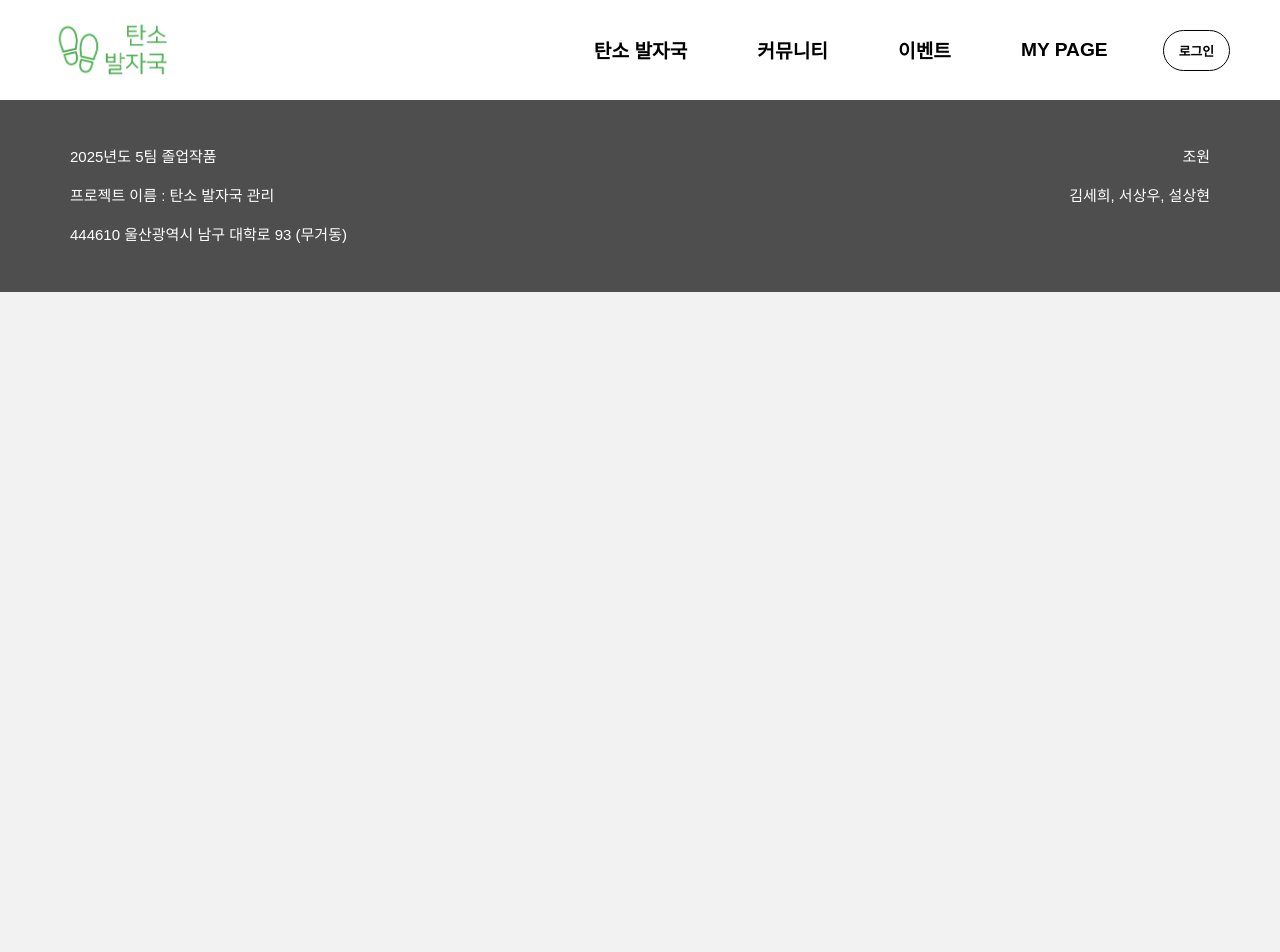
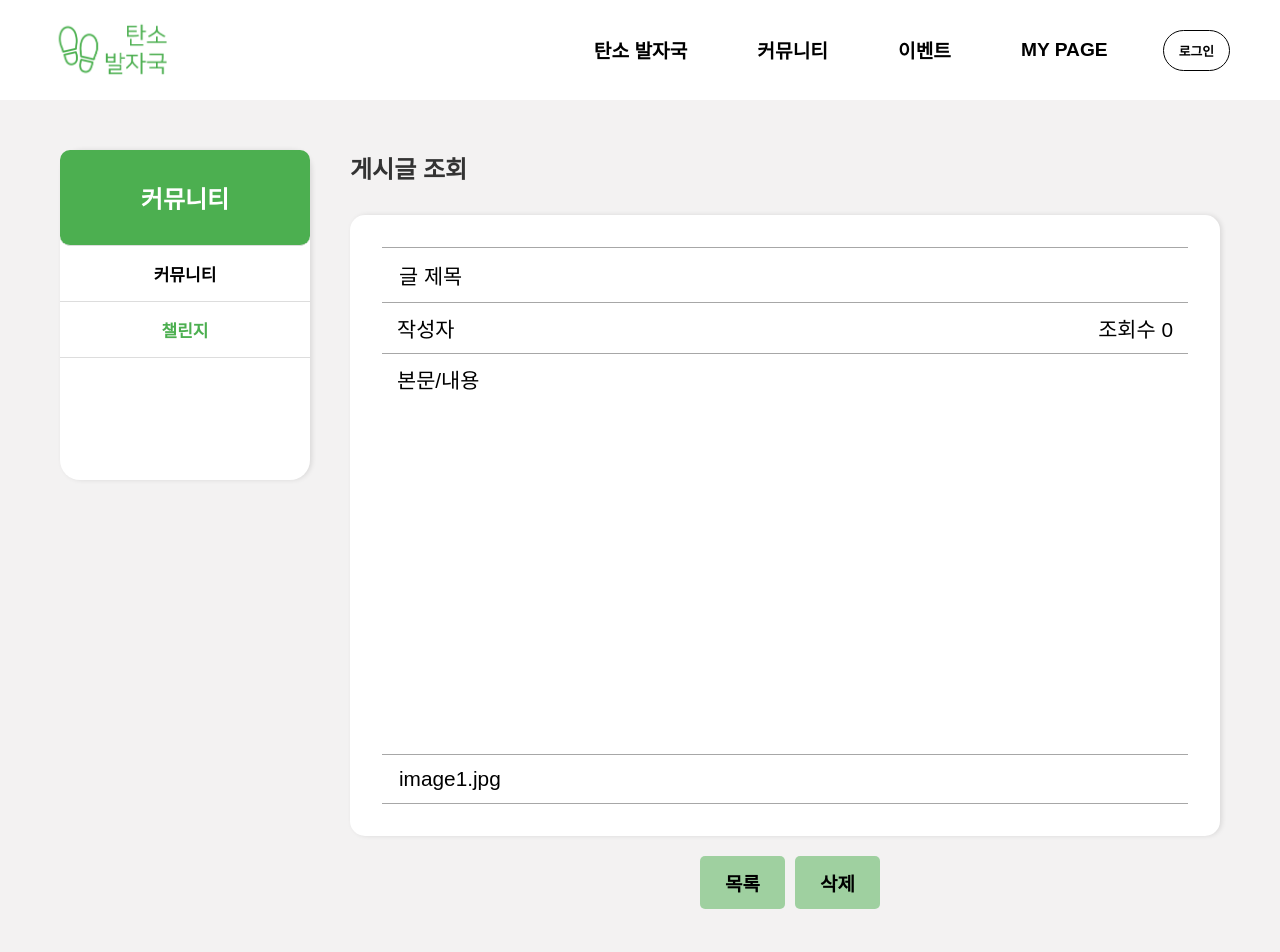
Before and after one commit to Capstone-Carbon/carbon_footprint_management, a React (Create React App) app in the folder carbon-footprint/: page /challengeCheck in a window 1280 px wide. Shown: the top 952 px of the page. Before the commit the page ends 800 px from the top, so only its background shows below. Built offline with nearby package versions, Linux system fonts and the light colour scheme; no server answers.

Commit message:
게시물 조회 기능 추가

```diff
--- a/carbon-footprint/src/App.js
+++ b/carbon-footprint/src/App.js
@@ -7,8 +7,10 @@ import PersonalFootprint from "./pages/PersonalFootprint";
 import CompanyFootprint from "./pages/CompanyFootprint";
 import Community from "./pages/CommunityMain";
 import CommunityWrite from "./pages/CommunityWrite";
+import CommunityCheck from "./pages/CommunityCheck";
 import Challenge from "./pages/ChallengeMain";
 import ChallengeWrite from "./pages/ChallengeWrite";
+import ChallengeCheck from "./pages/ChallengeCheck";
 import EventPage from "./pages/EventMain";
 import MyPage from "./pages/MypageMain";
 import footprint from "./images/footprint.png";
@@ -219,8 +221,10 @@ function App() {
 
               <Route path="/community" element={<Community />} />
               <Route path="/communityWrite" element={<CommunityWrite />} />
+              <Route path="/communityCheck" element={<CommunityCheck />} />
               <Route path="/challenge" element={<Challenge />} />
               <Route path="/challengeWrite" element={<ChallengeWrite />} />
+              <Route path="/challengeCheck" element={<ChallengeCheck />} />
 
               <Route path="/mypage" element={<MyPage stampCount={stampCount} />} />
               <Route path="/event" element={<EventPage stampCount={stampCount} setStampCount={setStampCount} />} />
--- /dev/null
+++ b/carbon-footprint/src/pages/ChallengeCheck.js
@@ -0,0 +1,72 @@
+import React, { useState } from "react";
+import { useNavigate } from "react-router-dom";
+import "./../sub_css/CommunityCheck.css";
+import { Link } from "react-router-dom";
+
+const Sidebar = () => {
+  return (
+    <div className="sidebar">
+      <h2>커뮤니티</h2>
+      <ul>
+        <li><Link to="/community">커뮤니티</Link></li>
+        <li><Link to="/challenge" style={{ color: "#4CAF50" }}>챌린지</Link></li>
+      </ul>
+    </div>
+  );
+};
+
+const ChallengeDetailPage = () => {
+    const navigate = useNavigate(); // 페이지 이동을 위한 useNavigate 훅
+
+    // 삭제 버튼 클릭 핸들러
+    const handleDelete = () => {
+      alert("게시글이 삭제되었습니다."); // 알림 표시
+      navigate("/challenge"); // 커뮤니티 페이지로 이동
+    };
+
+    return (
+      <div className="community_container">
+        <Sidebar />
+        <div className="main-content">
+          <h2>게시글 조회</h2>
+
+          <form>
+            <table id="detailTable">
+              <tbody>
+                {/* 글 제목, 작성자, views_number 숫자, 본문/내용을
+                서버와 연결해서 ChallengeWrtie에서 가져와야함*/}
+                <tr>
+                  <td id="headline">글 제목</td>
+                </tr>
+                <tr>
+                  <td id="author">작성자</td>
+                  <td id="views">
+                    <span>조회수</span>
+                    <span id="views_number"> 0</span>
+                  </td>
+                  <div className="clear"></div>
+                </tr>
+                <tr>
+                  <td id="text">본문/내용</td>
+                </tr>
+                <tr>
+                  <td id="file_download">
+                    image1.jpg
+                  </td>
+                </tr>
+                <tr></tr>
+              </tbody>
+            </table>
+            <div id="views_buttons">
+                <Link to="/challenge" style={{ color: "black" } }><button className="catalog">
+                목록</button></Link>
+              <button className="catalog" onClick={handleDelete}>삭제</button>
+            </div>
+          </form>
+        </div>
+      </div>
+    );
+  };
+
+
+export default ChallengeDetailPage;
--- a/carbon-footprint/src/pages/ChallengeMain.js
+++ b/carbon-footprint/src/pages/ChallengeMain.js
@@ -16,7 +16,7 @@ const Sidebar = () => {
 
 const CommunityPage = () => {
   const navigate = useNavigate();
-  // 랭킹 데이터 (예제)
+  // 랭킹 데이터 (예제) ==> 예제니깐 서버랑 연동해서 sql title, user 가져와서 수정해야함
   const rankings = [
     { rank: 1, title: "탄소배출량 줄이는 방법 추천!", user: "⭕⭕⭕" },
     { rank: 2, title: "가정 속 탄소 줄이기!", user: "ㄱㄴㄷ" },
@@ -69,7 +69,7 @@ const CommunityPage = () => {
               {rankings.map((item) => (
                 <tr className="ranking-tr" key={item.rank}>
                   <td className="ranking-th">{item.rank}</td>
-                  <td className="ranking-th">{item.title}</td>
+                  <td className="ranking-th"><Link to="/challengeCheck" style={{color:"black"}}>{item.title}</Link></td>
                   <td className="ranking-th">{item.user}</td>
                 </tr>
               ))}
--- /dev/null
+++ b/carbon-footprint/src/pages/CommunityCheck.js
@@ -0,0 +1,71 @@
+import React, { useState } from "react";
+import { useNavigate } from "react-router-dom";
+import "./../sub_css/CommunityCheck.css";
+import { Link } from "react-router-dom";
+
+const Sidebar = () => {
+  return (
+    <div className="sidebar">
+      <h2>커뮤니티</h2>
+      <ul>
+        <li><Link to="/community" style={{ color: "#4CAF50" }}>커뮤니티</Link></li>
+        <li><Link to="/challenge">챌린지</Link></li>
+      </ul>
+    </div>
+  );
+};
+
+const CommunityDetailPage = () => {
+    const navigate = useNavigate(); // 페이지 이동을 위한 useNavigate 훅
+
+    // 삭제 버튼 클릭 핸들러
+    const handleDelete = () => {
+      alert("게시글이 삭제되었습니다."); // 알림 표시
+      navigate("/community"); // 커뮤니티 페이지로 이동
+    };
+
+    return (
+      <div className="community_container">
+        <Sidebar />
+        <div className="main-content">
+          <h2>게시글 조회</h2>
+
+
+      {/* 글 제목, 작성자, views_number 숫자, 본문/내용을
+                서버와 연결해서 ChallengeWrtie에서 가져와야함*/}
+          <form>
+            <table id="detailTable">
+              <tbody>
+                <tr>
+                  <td id="headline">글 제목</td>
+                </tr>
+                <tr>
+                  <td id="author">작성자</td>
+                  <td id="views">
+                    <span>조회수</span>
+                    <span>&nbsp; 0</span>
+                  </td>
+                  <div className="clear"></div>
+                </tr>
+                <tr>
+                  <td id="text">
+                    본문/내용
+                  </td>
+                </tr>
+
+                <tr></tr>
+              </tbody>
+            </table>
+            <div id="views_buttons">
+                <Link to="/community" style={{ color: "black" } }><button className="catalog">
+                목록</button></Link>
+              <button className="catalog" onClick={handleDelete}>삭제</button>
+            </div>
+          </form>
+        </div>
+      </div>
+    );
+  };
+
+
+export default CommunityDetailPage;
--- a/carbon-footprint/src/pages/CommunityMain.js
+++ b/carbon-footprint/src/pages/CommunityMain.js
@@ -1,6 +1,7 @@
 import React, { useState, useEffect } from "react";
 import { Link, useNavigate } from "react-router-dom";
 import "./../sub_css/Community.css"; // 스타일 분리
+import { color } from "chart.js/helpers";
 
 const Sidebar = () => {
   return (
@@ -17,7 +18,7 @@ const Sidebar = () => {
 const CommunityPage = () => {
   const navigate = useNavigate();
 
-  // 랭킹 데이터 (예제)
+  // 랭킹 데이터 (예제) ==> 예제니깐 서버랑 연동해서 sql title, user 가져와서 수정해야함
   const rankings = [
     { rank: 1, title: "탄소배출량 줄이는 방법 추천!", user: "⭕⭕⭕" },
     { rank: 2, title: "가정 속 탄소 줄이기!", user: "ㄱㄴㄷ" },
@@ -71,7 +72,7 @@ const CommunityPage = () => {
               {rankings.map((item) => (
                 <tr className="ranking-tr" key={item.rank}>
                   <td className="ranking-th">{item.rank}</td>
-                  <td className="ranking-th">{item.title}</td>
+                  <td className="ranking-th"><Link to="/communityCheck" style={{color:"black"}}>{item.title}</Link></td>
                   <td className="ranking-th">{item.user}</td>
                 </tr>
               ))}
--- /dev/null
+++ b/carbon-footprint/src/sub_css/CommunityCheck.css
@@ -0,0 +1,64 @@
+#detailTable {
+    background-color: white;
+    border-radius: 15px;
+    padding: 30px;
+    box-shadow: 2px 0 5px rgba(0, 0, 0, 0.1);
+    border-top: 0;
+
+}
+
+#detailTable > tbody > tr {
+    border-top: solid 1px rgb(167, 167, 167);
+    display: block;
+}
+
+
+#headline {
+    text-align: left;
+    font-size: 1.3em;
+    padding: 10px 15px;
+}
+
+#author {
+    float: left;
+    text-align: left;
+    font-size: 1.3em;
+    padding: 10px 15px;
+}
+#views {
+    float: right;
+    text-align: left;
+    font-size: 1.3em;
+    padding: 10px 15px;
+}
+
+#text {
+    display: block;
+    text-align: left;
+    font-size: 1.3em;
+    padding: 10px 15px;
+    width: 100%;
+    height: 400px;
+}
+
+#views_buttons {
+    text-align: center;
+    margin-bottom: 50px;
+}
+
+.catalog {
+    font-size: 19px;
+    margin-left: 10px;
+    margin-top: 20px;
+    padding: 13px 25px;
+    font-weight: bold;
+    border: none;
+    border-radius: 5px;
+    background-color: rgba(76, 175, 80, 0.5);
+}
+
+#file_download {
+    text-align: left;
+    font-size: 1.3em;
+    padding: 10px 15px;
+}
```
